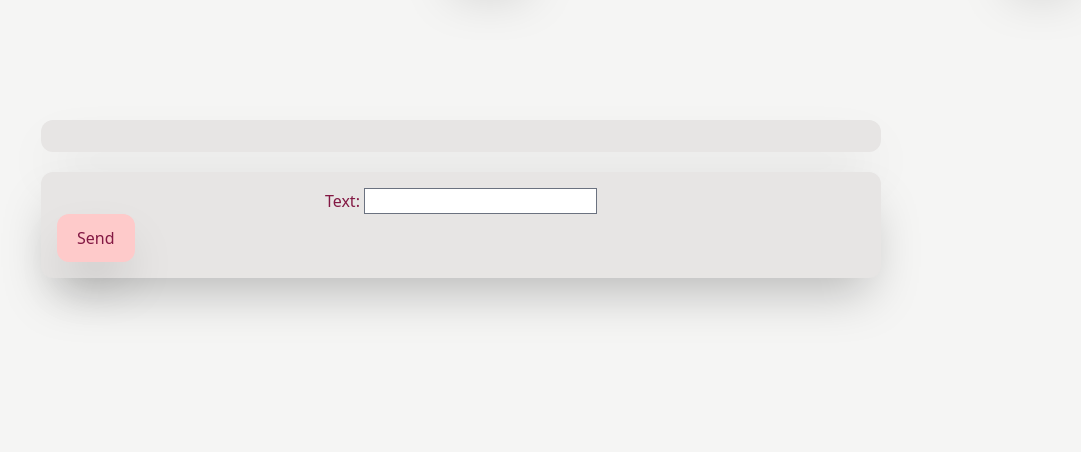
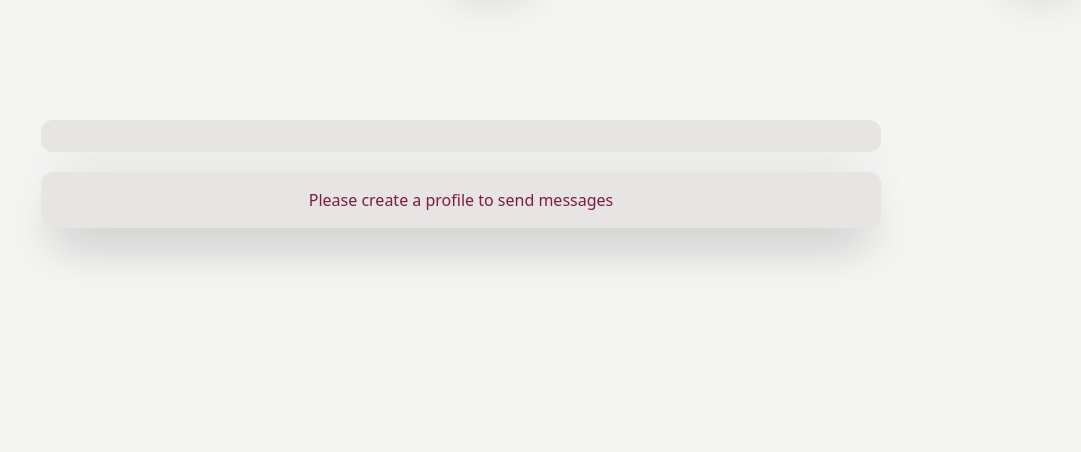
Before and after one commit to AnastasiiaAsti/chalala, a Django app: template main_app/templates/chats/detail.html in a window 1280 px wide. Shown: the part 96-548 px from the top of the page, without its empty margins (179-1260 px from the left). Run offline with Django 4.2, Linux system fonts and the light colour scheme; the template is opened without the code that fills it: values that come from a table or form of the project are taken from there, others are empty; some libraries are stand-ins or nearby versions.

Commit message:
fix messaging issue

```diff
--- a/main_app/templates/chats/detail.html
+++ b/main_app/templates/chats/detail.html
@@ -20,6 +20,7 @@
 <div
   class="mt-5 lg:w-3/4 mx-4 lg:mx-auto p-4 bg-stone-200 shadow-2xl rounded-xl"
 >
+{%if user.profile%}
   <form class="" action="{% url 'add_message' chat.id %}" method="POST">
     {% csrf_token %} {{ message_form|crispy }}
 
@@ -29,6 +30,9 @@
       value="Send"
     />
   </form>
+  {%else%}
+  <p>Please create a profile to send messages</p>
+  {%endif%}
 </div>
 
 {% endblock %}
```
Also changed, not shown: media/profile_images/dalton_2.png (added).
